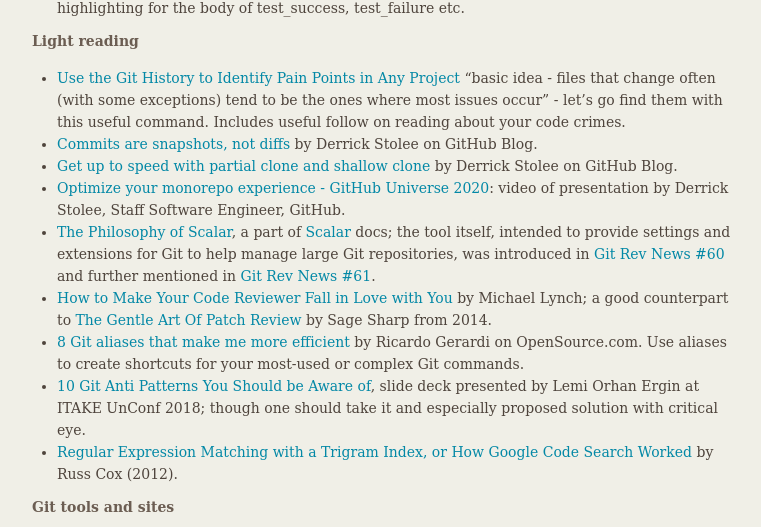
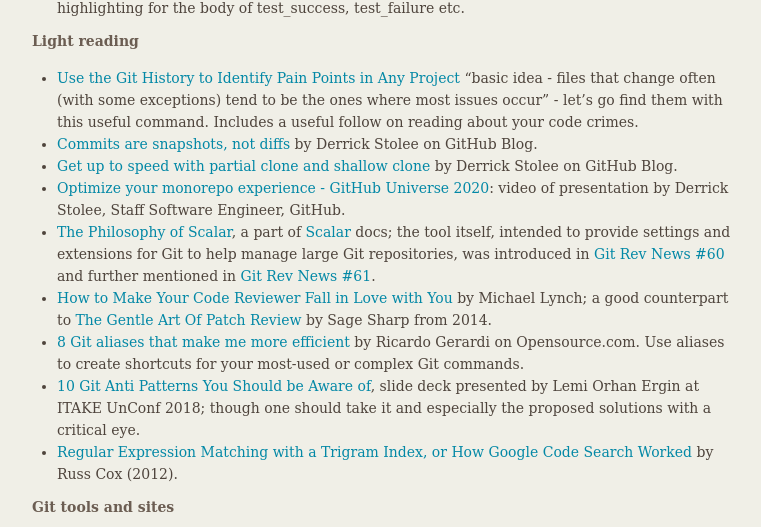
Before and after one commit to git/git.github.io, a Jekyll site: the page built from _posts/2020-12-26-edition-70.markdown, in a window 1280 px wide and 900 px high, scrolled down 5945 px. Shown: the part 190-717 px from the top of the window, without its empty margins (377-1138 px from the left). Built offline with Jekyll 4.4.1, drawn with Linux system fonts in a browser that asks for light colours.

Commit message:
While posting the email, fixed a few tiny errors which slipped through fixes #1.

```diff
--- a/_posts/2020-12-26-edition-70.markdown
+++ b/_posts/2020-12-26-edition-70.markdown
@@ -399,7 +399,7 @@
 __Light reading__
 
 - [Use the Git History to Identify Pain Points in Any Project](https://preslav.me/2020/03/01/use-the-git-history/)
-  "basic idea - files that change often (with some exceptions) tend to be the ones where most issues occur" - let's go find them with this useful command. Includes useful follow on reading about your code crimes.
+  "basic idea - files that change often (with some exceptions) tend to be the ones where most issues occur" - let's go find them with this useful command. Includes a useful follow on reading about your code crimes.
 - [Commits are snapshots, not diffs](https://github.blog/2020-12-17-commits-are-snapshots-not-diffs/)
   by Derrick Stolee on GitHub Blog.
 - [Get up to speed with partial clone and shallow clone](https://github.blog/2020-12-21-get-up-to-speed-with-partial-clone-and-shallow-clone/)
@@ -415,11 +415,11 @@
   by Michael Lynch; a good counterpart to [The Gentle Art Of Patch Review](https://sage.thesharps.us/2014/09/01/the-gentle-art-of-patch-review/)
   by Sage Sharp from 2014.
 - [8 Git aliases that make me more efficient](https://opensource.com/article/20/11/git-aliases)
-  by Ricardo Gerardi on OpenSource.com.  Use aliases to create shortcuts
+  by Ricardo Gerardi on Opensource.com.  Use aliases to create shortcuts
   for your most-used or complex Git commands.
 - [10 Git Anti Patterns You Should be Aware of](https://speakerdeck.com/lemiorhan/10-git-anti-patterns-you-should-be-aware-of),
   slide deck presented by Lemi Orhan Ergin at ITAKE UnConf 2018;
-  though one should take it and especially proposed solution with critical eye.
+  though one should take it and especially the proposed solutions with a critical eye.
 - [Regular Expression Matching with a Trigram Index, or How Google Code Search Worked](https://swtch.com/~rsc/regexp/regexp4.html)
   by Russ Cox (2012).
 
```
